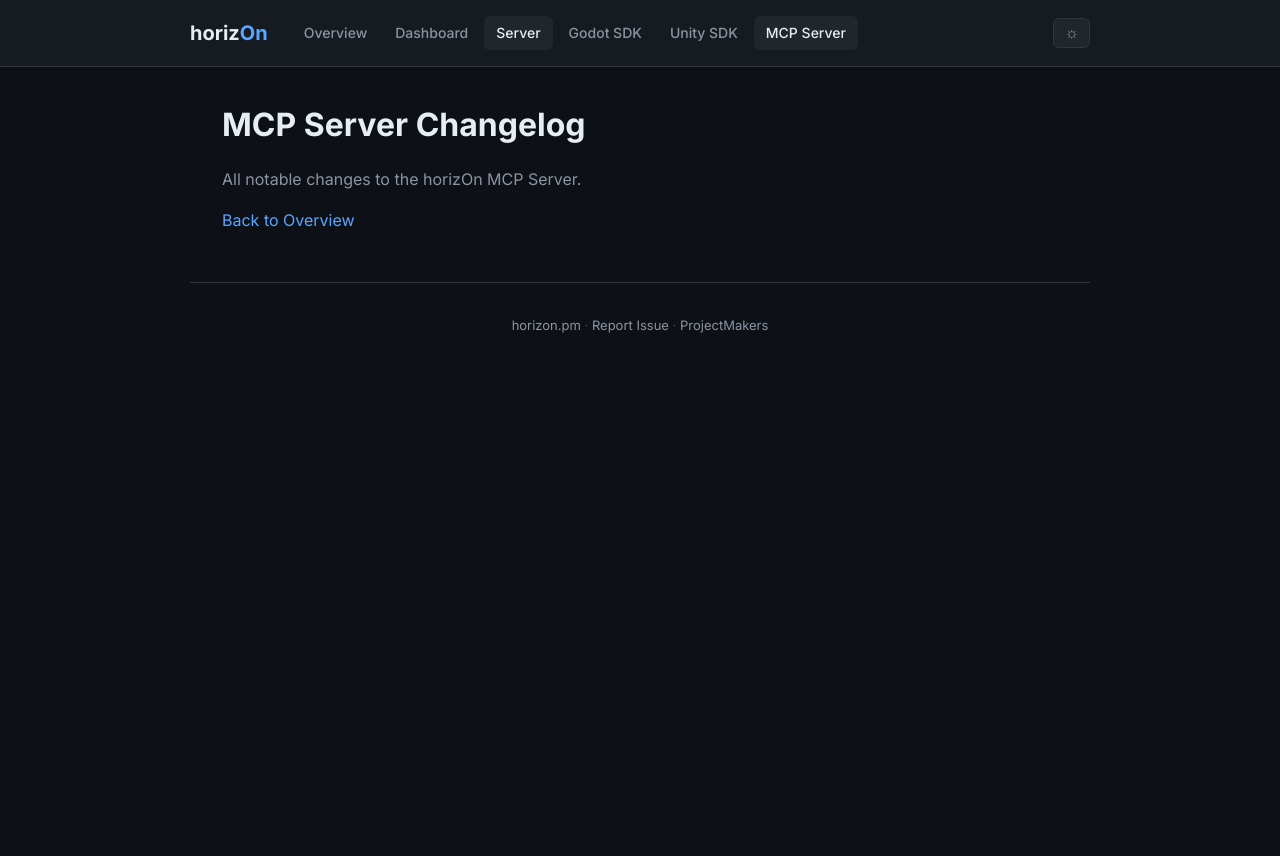
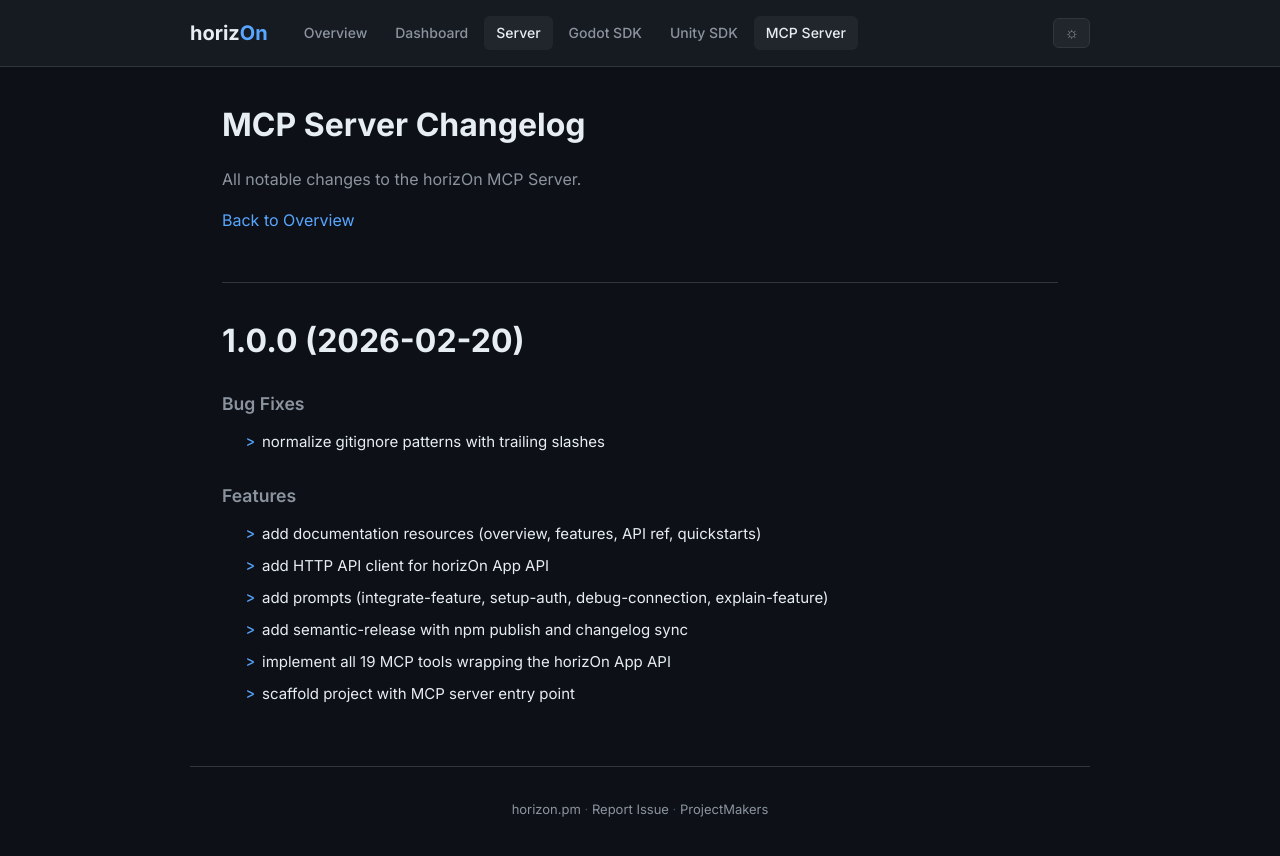
Before and after one commit to ProjectMakersDE/horizOn-Changelog, a Jekyll site: the page built from mcp-server-changelog.md, in a window 1280 px wide. Shown: the top 856 px of the page. Built offline with Jekyll 4.4.1, drawn with Linux system fonts in a browser that asks for light colours.

Commit message:
chore: sync changelogs [skip ci]

```diff
--- a/mcp-server-changelog.md
+++ b/mcp-server-changelog.md
@@ -8,3 +8,20 @@ title: MCP Server Changelog
 All notable changes to the horizOn MCP Server.
 
 [Back to Overview](.)
+
+# 1.0.0 (2026-02-20)
+
+
+### Bug Fixes
+
+* normalize gitignore patterns with trailing slashes ([aef3168](https://github.com/ProjectMakersDE/horizOn-mcp/commit/aef3168e0b1c493b9d1ee9daff4d352c73d7d44a))
+
+
+### Features
+
+* add documentation resources (overview, features, API ref, quickstarts) ([5582df7](https://github.com/ProjectMakersDE/horizOn-mcp/commit/5582df783afbe3dfe3dbcc9dfcf6e6fbff223c32))
+* add HTTP API client for horizOn App API ([eceae24](https://github.com/ProjectMakersDE/horizOn-mcp/commit/eceae24ae49b6ededb9f88bda635f522674986b6))
+* add prompts (integrate-feature, setup-auth, debug-connection, explain-feature) ([73f17af](https://github.com/ProjectMakersDE/horizOn-mcp/commit/73f17af16948626a3cae63c42e7f70919971e80b))
+* add semantic-release with npm publish and changelog sync ([2532d36](https://github.com/ProjectMakersDE/horizOn-mcp/commit/2532d364a7e82e7878dfd3a6c3a13ecafd2224f1))
+* implement all 19 MCP tools wrapping the horizOn App API ([cecf5fb](https://github.com/ProjectMakersDE/horizOn-mcp/commit/cecf5fbe3761f53b058543b7e378ffee12ee2208))
+* scaffold project with MCP server entry point ([2b20efa](https://github.com/ProjectMakersDE/horizOn-mcp/commit/2b20efada595dd2a4505d0b5181f40ed34411bdd))
```
